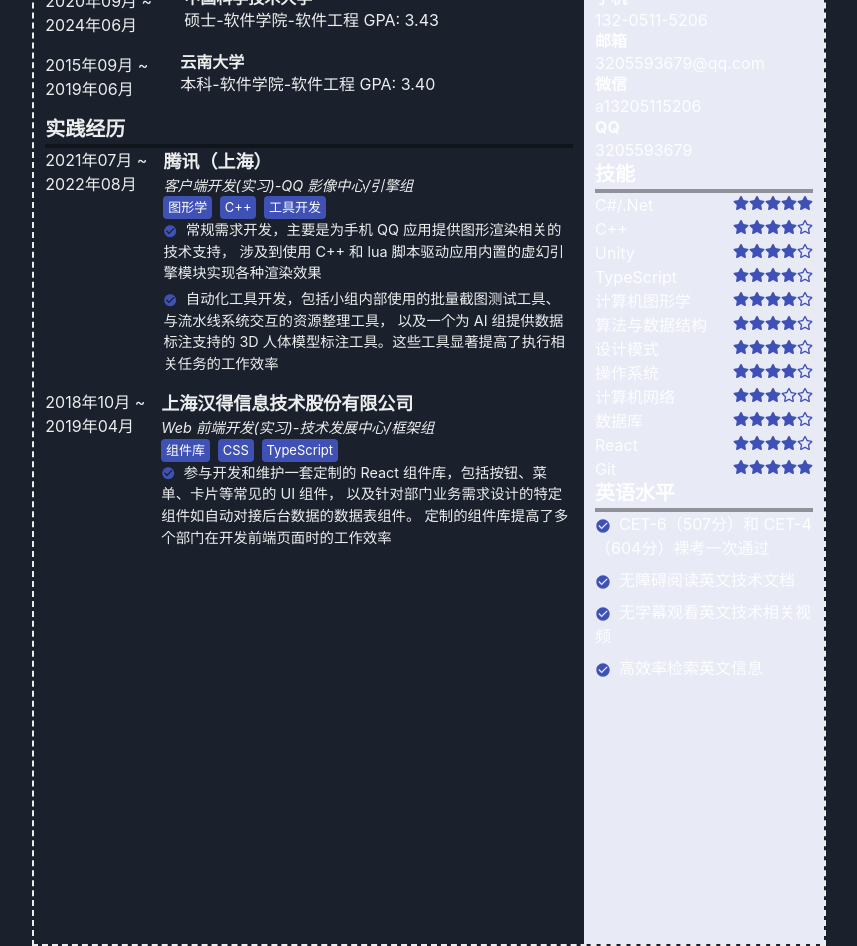
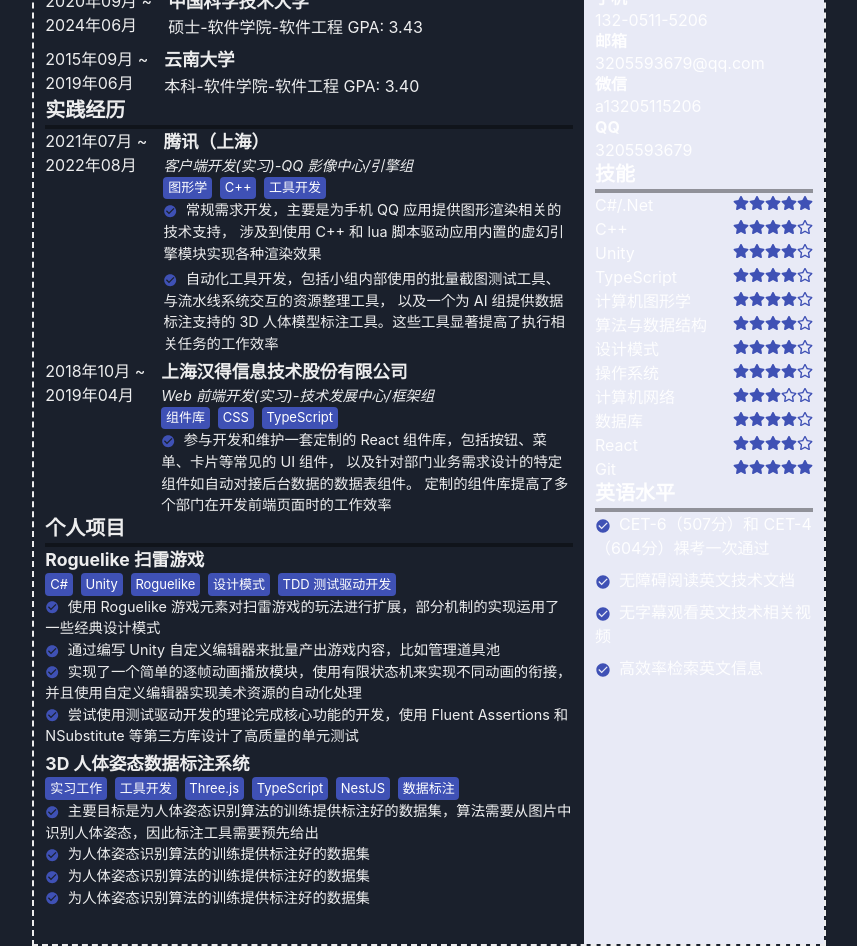
Before and after one commit to SnekTech/react-cv, a React (Vite) app: page / in a window 1280 px wide. Shown: the part 340-1286 px from the top of the page, without its empty margins (211-1068 px from the left). Built offline with nearby package versions, Linux system fonts and the light colour scheme.

Commit message:
add projects

```diff
--- a/src/cv/CV.tsx
+++ b/src/cv/CV.tsx
@@ -6,6 +6,7 @@ import { Skills } from "./components/Skills.tsx";
 import { LanguageSkill } from "./components/LanguageSkill.tsx";
 import { Education } from "./components/education/Education.tsx";
 import { WorkingExperience } from "./components/working-experience/WorkingExperience.tsx";
+import { Projects } from "./components/projects/Projects.tsx";
 
 export const CV = forwardRef<HTMLDivElement>((_, ref) => {
     return <Flex ref={ref} height={'100%'} flexDir={'column'}>
@@ -17,9 +18,10 @@ export const CV = forwardRef<HTMLDivElement>((_, ref) => {
             <Box flexGrow={1} padding={'0.7rem'}>
                 <Education/>
                 <WorkingExperience/>
+                <Projects/>
             </Box>
 
-            <Box height={'100%'} width={'240px'} bgColor={'brand.50'} padding={'0.7rem'}
+            <Box width={'240px'} bgColor={'brand.50'} padding={'0.7rem'}
                  flexShrink={0}
             >
                 <Contact/>
--- a/src/cv/components/Rating.tsx
+++ b/src/cv/components/Rating.tsx
@@ -13,7 +13,7 @@ export function Rating({ rating }: Props) {
 
     return <div>
         {[...Array(MaxScore)].map((_, i) =>
-            (<Icon
+            (<Icon key={i}
                 as={i < rating ? FaStar : FaRegStar}
                 color={'brand.500'}/>))}
     </div>
--- a/src/cv/components/education/Education.tsx
+++ b/src/cv/components/education/Education.tsx
@@ -6,7 +6,7 @@ import { EducationItem } from "./EducationItem.tsx";
 export function Education() {
     return <Box>
         <UnderlinedTitle title={'教育经历'}/>
-        <List>
+        <List spacing={2}>
             {syfEducationItems.map((experience, i) => (
                 <ListItem key={i}>
                     <EducationItem experience={experience}/>
--- a/src/cv/components/education/EducationItem.tsx
+++ b/src/cv/components/education/EducationItem.tsx
@@ -1,5 +1,5 @@
 import { EducationExperience } from "./data.ts";
-import { Box, Flex, Heading, Text } from "@chakra-ui/react";
+import { Box, Flex, Text } from "@chakra-ui/react";
 import { DateRangeDisplay } from "../DateRangeDisplay.tsx";
 
 export function EducationItem({ experience: {
@@ -10,10 +10,10 @@ export function EducationItem({ experience: {
     major,
     GPA
 } }: { experience: EducationExperience }) {
-    return <Flex mb={'1rem'}>
+    return <Flex>
         <DateRangeDisplay range={dateRange}/>
-        <Box ml={'2rem'}>
-            <Heading size={'sm'}>{university}</Heading>
+        <Box ml={'1rem'}>
+            <Text fontWeight={'bold'} fontSize={'1.1rem'}>{university}</Text>
             <Text>{degree}-{school}-{major} GPA: {GPA}</Text>
         </Box>
     </Flex>
--- /dev/null
+++ b/src/cv/components/projects/ProjectItem.tsx
@@ -0,0 +1,20 @@
+import { Project } from "./data.ts";
+import { Box, List, ListIcon, ListItem, Text } from "@chakra-ui/react";
+import { Keywords } from "../Keywords.tsx";
+import { MdCheckCircle } from "react-icons/md";
+
+export function ProjectItem(props: {project: Project}) {
+    const {name, keywords, points} = props.project
+    return <Box>
+        <Text fontWeight={'bold'} fontSize={'1.1rem'}>{name}</Text>
+        <Keywords keywords={keywords}/>
+        <List fontSize={'0.9rem'}>
+            {points.map((point, i) => (
+                <ListItem key={i}>
+                    <ListIcon as={MdCheckCircle} color={'brand.500'}/>
+                    {point}
+                </ListItem>
+            ))}
+        </List>
+    </Box>
+}
--- /dev/null
+++ b/src/cv/components/projects/Projects.tsx
@@ -0,0 +1,17 @@
+import { Box, List, ListItem } from "@chakra-ui/react";
+import { UnderlinedTitle } from "../UnderlinedTitle.tsx";
+import { syfProjects } from "./data.ts";
+import { ProjectItem } from "./ProjectItem.tsx";
+
+export function Projects() {
+    return <Box>
+        <UnderlinedTitle title={'个人项目'}/>
+        <List spacing={1}>
+            {syfProjects.map((project, i) => (
+                <ListItem key={i}>
+                    <ProjectItem project={project}/>
+                </ListItem>
+            ))}
+        </List>
+    </Box>
+}
--- /dev/null
+++ b/src/cv/components/projects/data.ts
@@ -0,0 +1,46 @@
+export type Project = {
+    name: string,
+    keywords: string[],
+    points: string[],
+}
+export const syfProjects: Project[] = [
+    // {
+    //     name: '软件实现的光栅化渲染器',
+    //     keywords: ['业余时间自学', 'C++', 'OpenGL', '计算机图形学', '光栅化', '渲染管线'],
+    //     points: [
+    //         `
+    //   为了了解渲染管线底层的实现方法，使用纯软件的方式手动模拟硬件渲染管线的图形数据处理流程，
+    //   通过各种 3D 数学运算将 3D 坐标系中的模型正确渲染到 2D 的显示设备上`,
+    //         `
+    //   基于 cmake mingw glfw glad 等技术在 Windows 桌面端搭建一个渲染器框架，
+    //   使用 OpenGL 动态生成一个指定尺寸的纹理用来模拟渲染器的输出屏幕
+    //   `,
+    //         `
+    //   提供一个 PutPixel(x, y, color) 方法来支持渲染一个像素至模拟屏幕纹理的某个坐标，
+    //   以此为基础使用扫描线算法实现三角形的渲染，进而构建出整个软件渲染管线`,
+    //         `
+    //   实现了真实渲染管线的部分基础特性，包括 MVP 矩阵、左上规则的三角形光栅化、背面和深度剔除、
+    //   纹理贴图、Shader 可配置、平行光源和点光源、镜面反射等`,
+    //     ],
+    // },
+    {
+        name: 'Roguelike 扫雷游戏',
+        keywords: [ 'C#', 'Unity', 'Roguelike', '设计模式', 'TDD 测试驱动开发' ],
+        points: [
+            `使用 Roguelike 游戏元素对扫雷游戏的玩法进行扩展，部分机制的实现运用了一些经典设计模式`,
+            `通过编写 Unity 自定义编辑器来批量产出游戏内容，比如管理道具池`,
+            `实现了一个简单的逐帧动画播放模块，使用有限状态机来实现不同动画的衔接，并且使用自定义编辑器实现美术资源的自动化处理`,
+            `尝试使用测试驱动开发的理论完成核心功能的开发，使用 Fluent Assertions 和 NSubstitute 等第三方库设计了高质量的单元测试`,
+        ],
+    },
+    {
+        name: '3D 人体姿态数据标注系统',
+        keywords: [ '实习工作', '工具开发', 'Three.js', 'TypeScript', 'NestJS', '数据标注' ],
+        points: [
+            "主要目标是为人体姿态识别算法的训练提供标注好的数据集，算法需要从图片中识别人体姿态，因此标注工具需要预先给出",
+            "为人体姿态识别算法的训练提供标注好的数据集",
+            "为人体姿态识别算法的训练提供标注好的数据集",
+            "为人体姿态识别算法的训练提供标注好的数据集",
+        ],
+    }
+]
--- a/src/cv/components/working-experience/ExperienceItem.tsx
+++ b/src/cv/components/working-experience/ExperienceItem.tsx
@@ -13,10 +13,10 @@ export function ExperienceItem({ experience }: { experience: Experience }) {
         keywords,
         points
     } = experience
-    return <Flex mb={'1rem'}>
+    return <Flex>
         <DateRangeDisplay range={dateRange}/>
         <Box ml={'1rem'}>
-            <Text fontWeight={'bold'} fontSize={'large'}>{company}</Text>
+            <Text fontWeight={'bold'} fontSize={'1.1rem'}>{company}</Text>
             <Text fontStyle={'italic'} fontSize={'0.9rem'}>{job}-{department}</Text>
             <Keywords keywords={keywords}/>
             <List fontSize={'0.9rem'} spacing={1}>
--- a/src/cv/components/working-experience/WorkingExperience.tsx
+++ b/src/cv/components/working-experience/WorkingExperience.tsx
@@ -6,7 +6,7 @@ import { ExperienceItem } from "./ExperienceItem.tsx";
 export function WorkingExperience() {
     return <Box>
         <UnderlinedTitle title={'实践经历'}/>
-        <List>
+        <List spacing={1}>
             {syfExperiences.map((experience, i) => (
                 <ListItem key={i}>
                     <ExperienceItem experience={experience}/>
```
